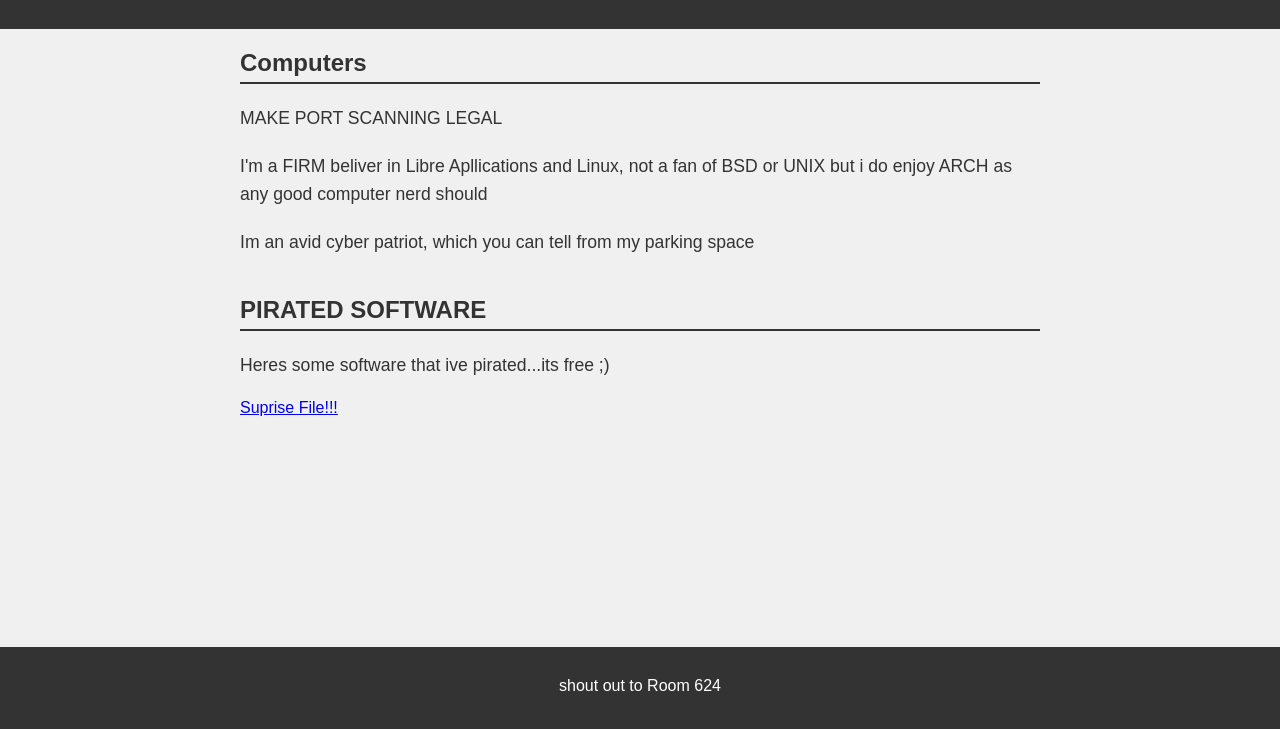
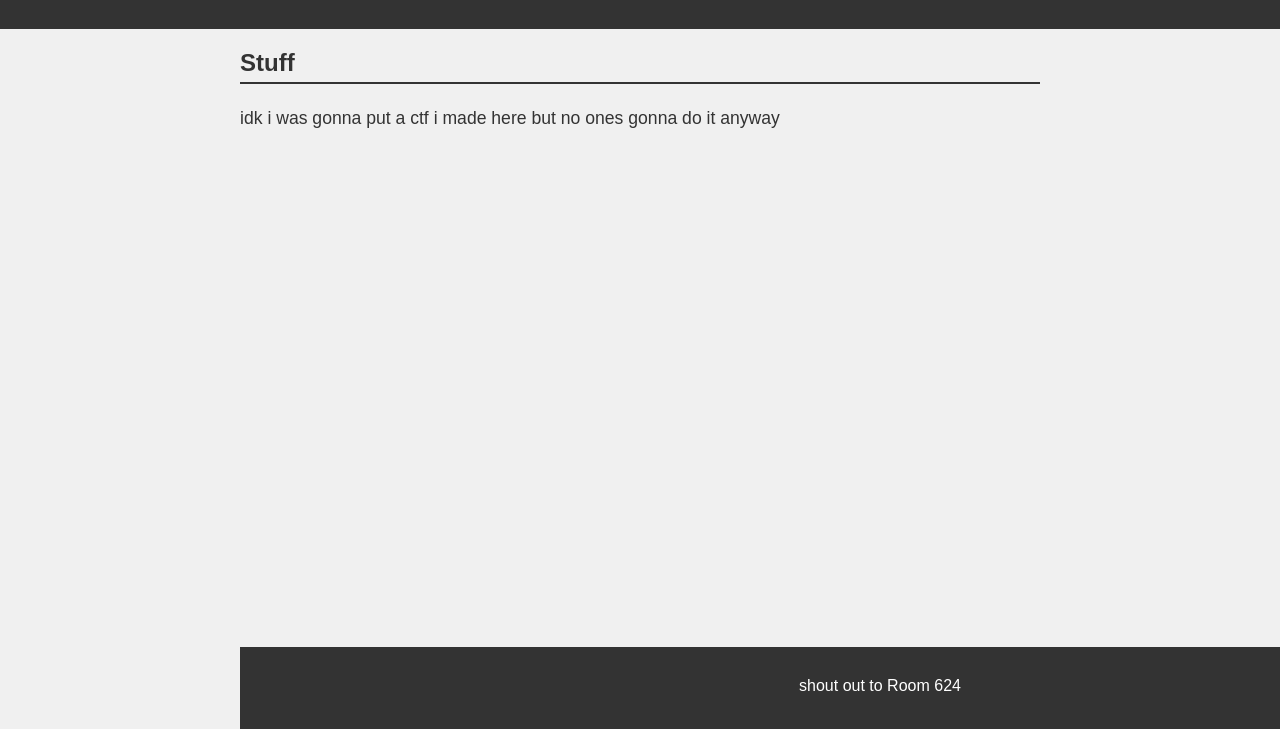
Before and after one commit to WhatAmIDoingHere24/AllOmnipotent.com, a plain HTML site: page index.html in a window 1280 px wide. Shown: the part 71-800 px from the top of the page. Drawn offline with Linux system fonts and the light colour scheme.

Commit message:
Update index.html

```diff
--- a/index.html
+++ b/index.html
@@ -59,19 +59,9 @@
     </header>
     <div class="container">
         <div class="section">
-            <h2>Computers</h2>
-            <p> MAKE PORT SCANNING LEGAL </p>
-            <p> I'm a FIRM beliver in Libre Apllications and Linux, not a fan of BSD or UNIX but i do enjoy ARCH as any good computer nerd should </p>
-            <p>Im an avid cyber patriot, which you can tell from my parking space</p>
+            <h2>Stuff</h2>
+            <p> idk i was gonna put a ctf i made here but no ones gonna do it anyway </p>
         </div>
-
-        <div class="section">
-            <h2>PIRATED SOFTWARE</h2>
-            <p>Heres some software that ive pirated...its free ;)</p>
-            <a href="C:\Users\Owner\AppData\Local\Temp\cdrom0.zip" download>Suprise File!!!</a>
-        </div>
-    </div>
-
     <footer>
         <p>shout out to Room 624</p>
     </footer>
```
